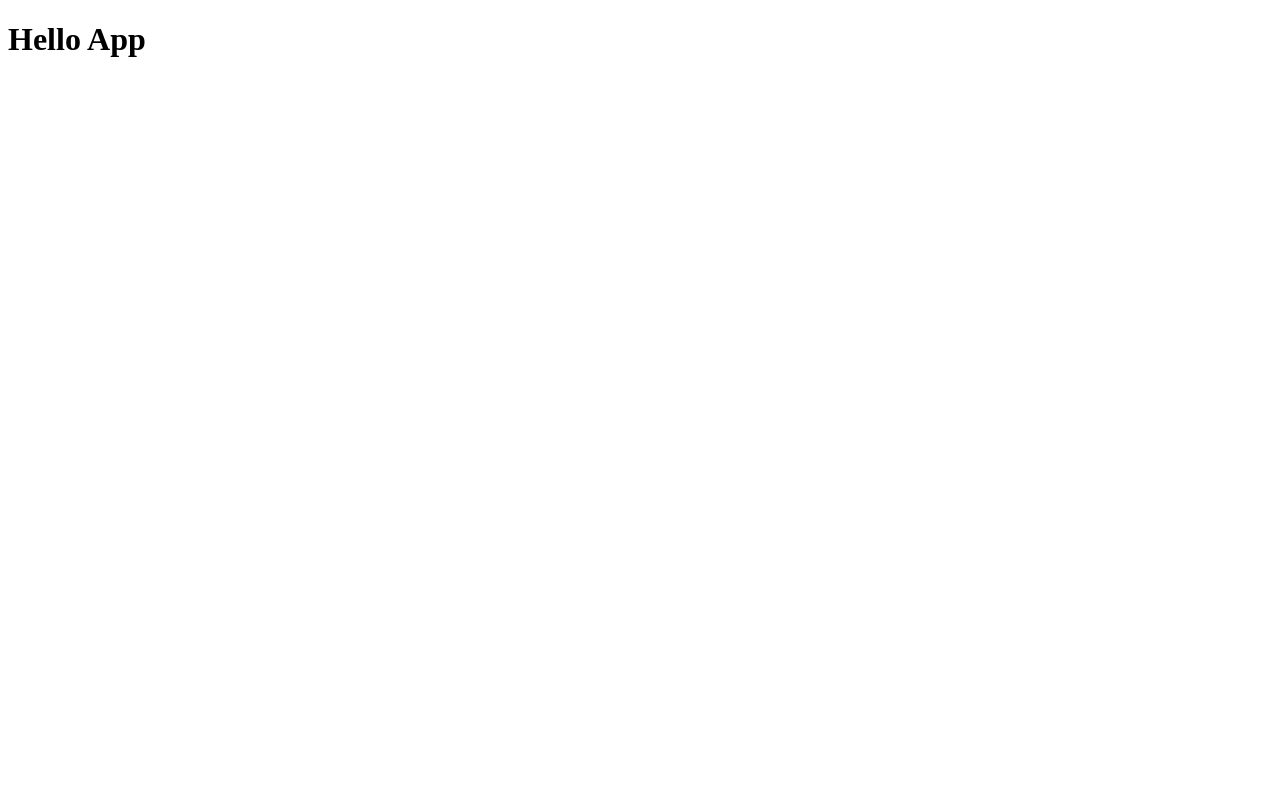
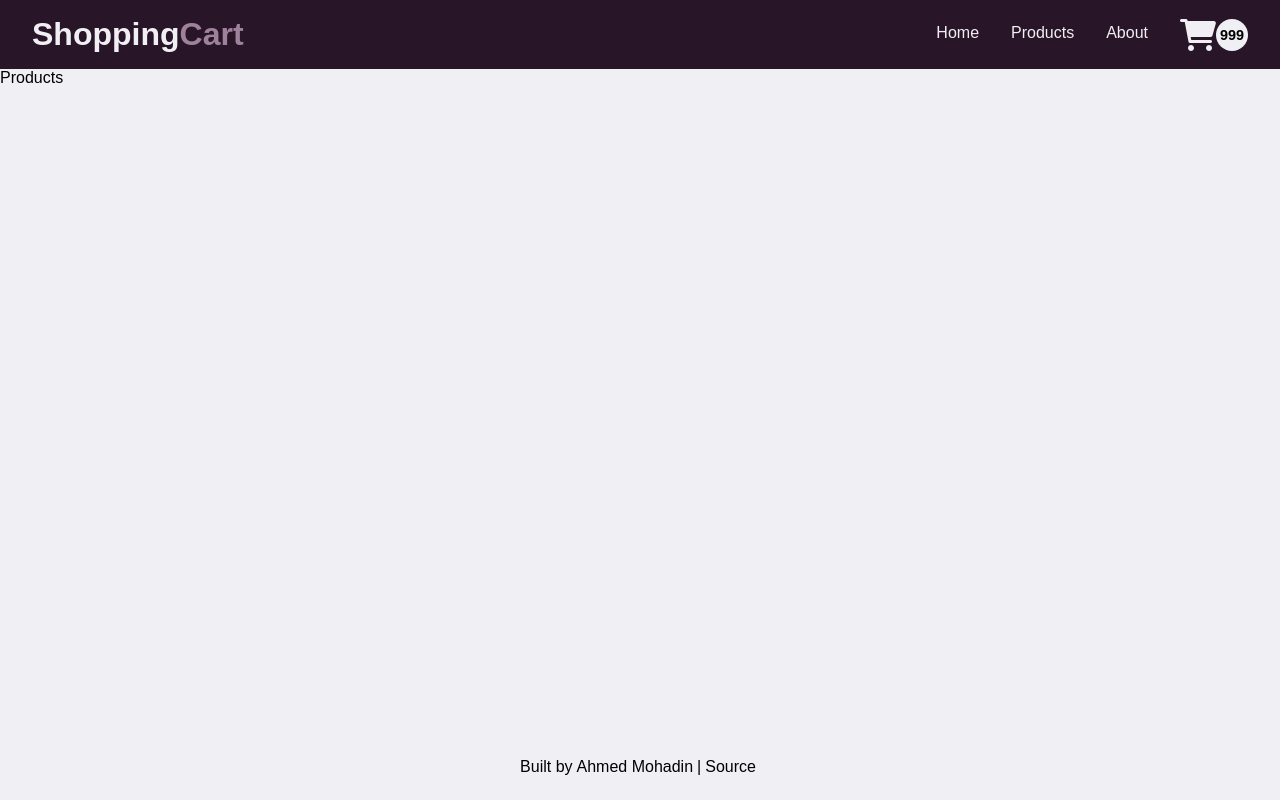
Before and after one commit to Ahmed-Mohadin/shopping-cart, a React (Create React App) app: page /products in a window 1280 px wide. Built offline with nearby package versions, Linux system fonts and the light colour scheme.

Commit message:
Designed Navbar

```diff
--- a/src/App.js
+++ b/src/App.js
@@ -1,10 +1,22 @@
 import React from 'react';
+import { Routes, Route } from 'react-router-dom';
+import NavBar from './components/NavBar';
+import Home from './pages/Home';
+import About from './pages/About';
+import Products from './pages/Products';
 import './styles/style.css';
+import Footer from './components/Footer';
 
 function App() {
   return (
     <div className="App">
-      <h1>Hello App</h1>
+      <NavBar cartCount={999} />
+      <Routes>
+        <Route path="/" element={<Home />} />
+        <Route path="/about" element={<About />} />
+        <Route path="/products" element={<Products />} />
+      </Routes>
+      <Footer />
     </div>
   );
 }
--- /dev/null
+++ b/src/components/Footer.js
@@ -0,0 +1,30 @@
+import React from 'react';
+
+function Footer() {
+  return (
+    <footer>
+      <p>
+        Built by
+        <a
+          className="footer-link"
+          href="https://github.com/Ahmed-Mohadin/"
+          target="_blank"
+          rel="noreferrer"
+        >
+          Ahmed Mohadin
+        </a>
+        |
+        <a
+          className="footer-link"
+          href="https://github.com/Ahmed-Mohadin/shopping-cart"
+          target="_blank"
+          rel="noreferrer"
+        >
+          Source
+        </a>
+      </p>
+    </footer>
+  );
+}
+
+export default Footer;
--- /dev/null
+++ b/src/components/NavBar.js
@@ -0,0 +1,35 @@
+import React from 'react';
+import { Link } from 'react-router-dom';
+
+function NavBar({ cartCount }) {
+  return (
+    <nav className="navbar">
+      <Link to="/" className="link-brand">
+        Shopping
+        <span className="cart">Cart</span>
+      </Link>
+
+      <ul className="link-container">
+        <li className="link-item">
+          <Link to="/">Home</Link>
+        </li>
+        <li className="link-item">
+          <Link to="/products">Products</Link>
+        </li>
+        <li className="link-item">
+          <Link to="/about">About</Link>
+        </li>
+        <li className="link-item cart-link">
+          <Link to="/shopping-cart" className="link-cart">
+            <i className="fa-sharp fa-solid fa-cart-shopping"></i>
+          </Link>
+          <Link to="/shopping-cart" className="link-cart">
+            <span className="cart-count">{cartCount}</span>
+          </Link>
+        </li>
+      </ul>
+    </nav>
+  );
+}
+
+export default NavBar;
--- a/src/index.js
+++ b/src/index.js
@@ -1,10 +1,13 @@
 import React from 'react';
 import ReactDOM from 'react-dom/client';
 import App from './App';
+import { BrowserRouter } from 'react-router-dom';
 
 const root = ReactDOM.createRoot(document.getElementById('root'));
 root.render(
   <React.StrictMode>
-    <App />
+    <BrowserRouter>
+      <App />
+    </BrowserRouter>
   </React.StrictMode>
 );
--- /dev/null
+++ b/src/pages/About.js
@@ -0,0 +1,7 @@
+import React from 'react';
+
+function About() {
+  return <div>About</div>;
+}
+
+export default About;
--- /dev/null
+++ b/src/pages/Home.js
@@ -0,0 +1,7 @@
+import React from 'react';
+
+function Home() {
+  return <div>Home</div>;
+}
+
+export default Home;
--- /dev/null
+++ b/src/pages/Products.js
@@ -0,0 +1,7 @@
+import React from 'react';
+
+function Products() {
+  return <div>Products</div>;
+}
+
+export default Products;
--- a/src/styles/style.css
+++ b/src/styles/style.css
@@ -0,0 +1,111 @@
+/* core */
+:root{
+    --bgColor1: #F0EFF4;
+    --bgColor2: #291528;
+
+    --txtColor1: #F0EFF4;
+    --txtColor2: #000000;
+
+    --accentColor1: #9E829C;
+
+    --defaultRadius: 0.3rem;
+}
+*{
+    margin: 0;
+    padding: 0;
+    box-sizing: border-box;
+}
+html{
+    font-family: sans-serif, 'Times New Roman', Times, serif;
+}
+body{
+    background-color: var(--bgColor1);
+}
+
+/* nav */
+nav{
+    display: flex;
+    align-items: center;
+    justify-content: space-between;
+    background-color: var(--bgColor2);
+    padding: 1rem 2rem;
+}
+nav a{
+    text-decoration: none;
+    color: var(--txtColor1);
+}
+nav a:not(.link-brand, .link-cart)::after{
+    content: '';
+    display: block;
+    width: 2rem;
+    height: 0.25rem;
+    border-radius: var(--defaultRadius);
+}
+nav a:hover::after{
+    background-color: var(--accentColor1);
+}
+nav .link-brand{
+    font-size: 2em;
+    font-weight: bold;
+}
+nav .link-brand .cart{
+    color: var(--accentColor1);
+}
+nav ul{
+    list-style: none;
+    display: flex;
+    align-items: center;
+    gap: 2rem;
+}
+nav .cart-link{
+    display: flex;
+    align-items: center;
+}
+nav .cart-link i{
+    font-size: 2em;
+}
+nav .cart-count{
+    color: var(--txtColor1);
+    border-radius: 100%;
+    text-align: center;
+    padding: 1rem;
+    display: flex;
+    justify-content: center;
+    align-items: center;
+    height: 0.5rem;
+    width: 0.5rem;
+    font-size: 0.9em;
+    color: var(--txtColor2);
+    background-color: var(--bgColor1);
+    font-weight: bold;
+}
+
+
+/* footer */
+footer{
+    position: absolute;
+    bottom: 0;
+    width: 100%;
+    padding-bottom: 1.5rem;
+    display: flex;
+    justify-content: center;
+    align-items: center;
+}
+footer a{
+    text-decoration: none;
+    color: var(--txtColor2);
+    border: solid 0.3rem transparent;
+}
+footer a:hover{
+    color: var(--accentColor1);
+    border-bottom-color: var(--accentColor1);
+}
+
+/* media queries */
+/* @media(max-width: 769px){
+} */
+/* @media(max-width: 426px){
+    :root{
+        font-size: 0.6em;
+    }
+} */
```
Also changed, not shown: src/components/ProductCard.js (added), src/components/cart/CartProduct.js (added), src/components/cart/ShoppingCart.js (added), src/pages/ProductInfo.js (added).
